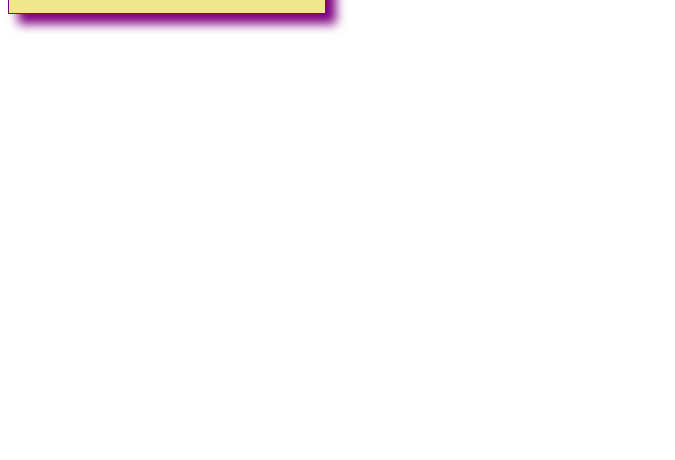
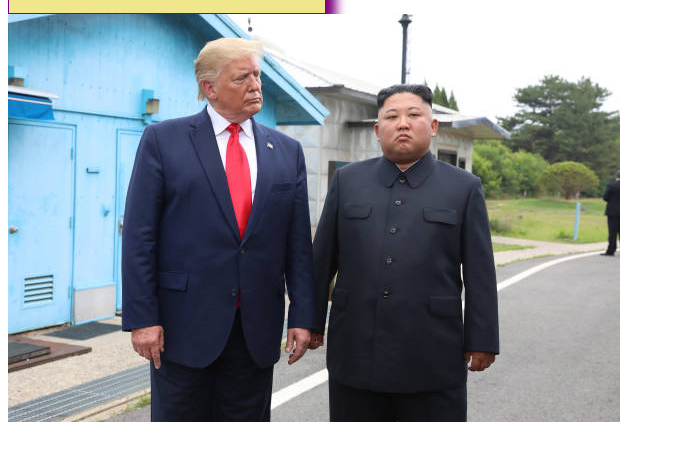
Before and after one commit to sifathasan2430/thirdrepo, a plain HTML site: page index.html in a window 1280 px wide. Shown: the part 316-776 px from the top of the page, without its empty margins (0-675 px from the left). Drawn offline with Linux system fonts and the light colour scheme.

Commit message:
image file change puhs

```diff
--- a/index.html
+++ b/index.html
@@ -17,5 +17,8 @@
     <h1>pakistan</h1>
     <p>Lorem ipsum dolor sit amet consectetur, adipisicing elit. Sequi minima ab saepe voluptate commodi veniam.</p>
    </div>
+   <div class="section3">
+    <img src="image/gettyimages-1159161650-612x612.jpg" alt="">
+   </div>
 </body>
 </html>
```
Also changed, not shown: image/gettyimages-1159161650-612x612.jpg (added).
